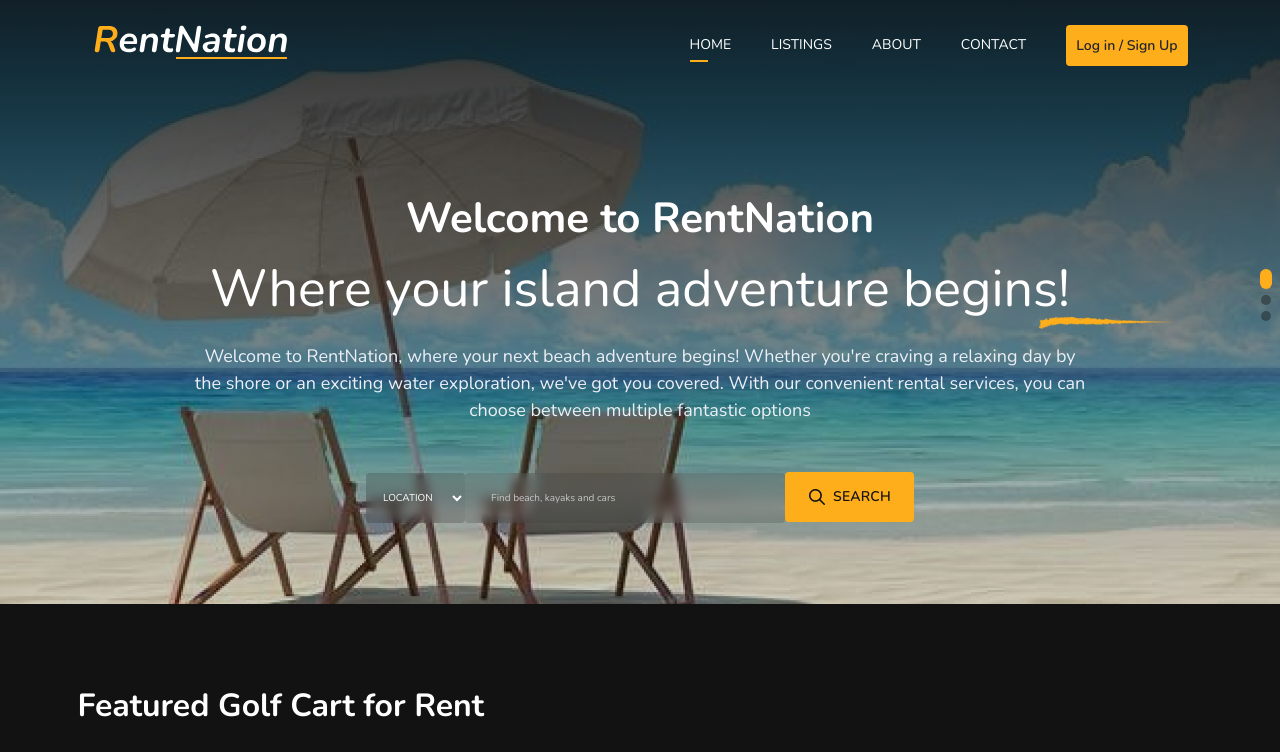
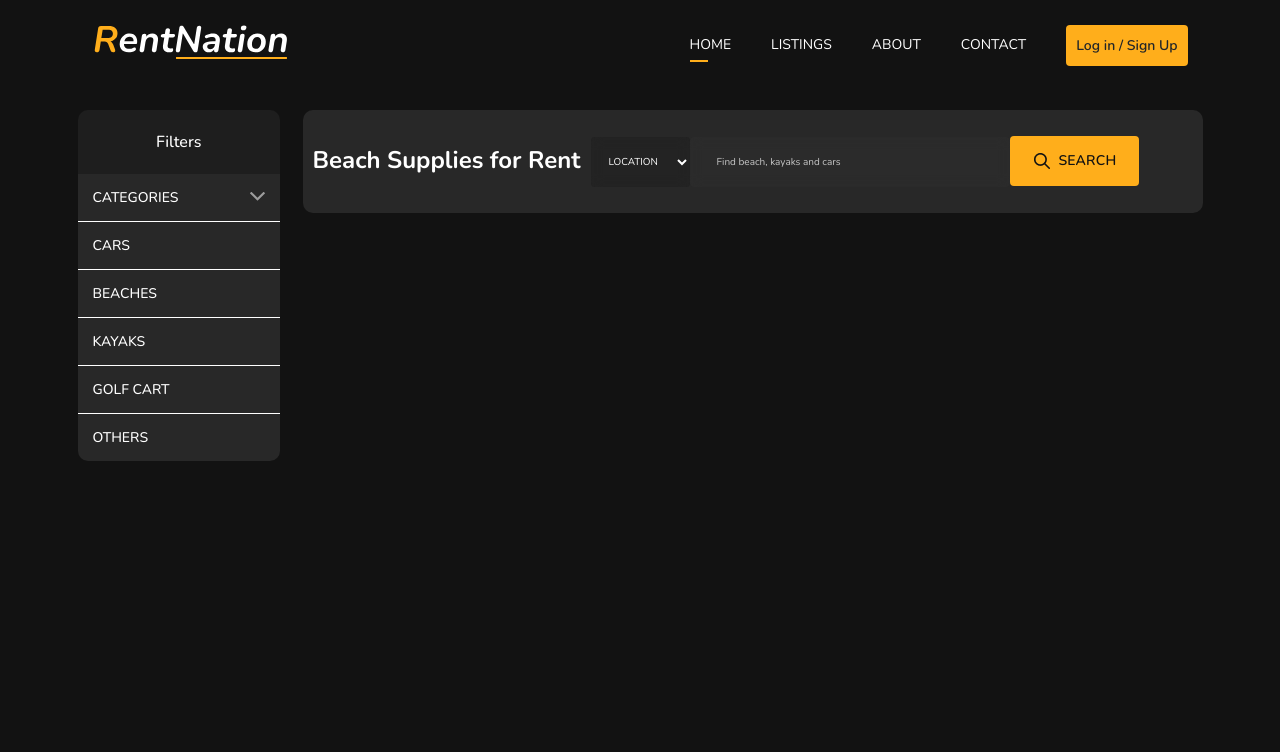
Before and after one commit to faheem4531/RentNation, a React (Create React App) app: page / in a window 1280 px wide. Shown: the top 752 px of the page. Built offline with nearby package versions, Linux system fonts and the light colour scheme.

Commit message:
build listing compnents and structure

```diff
--- a/src/App.js
+++ b/src/App.js
@@ -1,14 +1,15 @@
 import React from "react";
 
-import { Home } from "./pages";
+import { Home, Listing } from "./pages";
 import "bootstrap/dist/css/bootstrap.min.css";
 import styles from "./App.module.css";
-import 'bootstrap/dist/css/bootstrap.min.css';
+import "bootstrap/dist/css/bootstrap.min.css";
 
 function App() {
   return (
     <div className={styles.app}>
-      <Home />
+      {/* <Home /> */}
+      <Listing />
     </div>
   );
 }
--- a/src/App.module.css
+++ b/src/App.module.css
@@ -6,6 +6,7 @@
   padding: 0px;
   margin: 0px;
   height: 100vh;
+  background-color: var(--bg-dark-color);
 }
 
 /* COLORS */
--- a/src/components/inputs/HeroInput.js
+++ b/src/components/inputs/HeroInput.js
@@ -5,7 +5,6 @@ import seacrhIcon from "../../images/homepage/searchIcon.png";
 const HeroInput = () => {
   return (
     <div>
-      <div className="d-flex justify-content-center">
       <div className=" w-auto">
         <select
           className={styles.heroInputDrop}
@@ -29,7 +28,6 @@ const HeroInput = () => {
         </button>
       </div>
     </div>
-    </div>
   );
 };
 
--- a/src/components/inputs/HeroInput.module.css
+++ b/src/components/inputs/HeroInput.module.css
@@ -35,6 +35,7 @@
     align-items: center;
     gap: 9.149px;
     background: var(--bg-grey3-color);
+    color: var(--white-color);
 }
 
 .heroInput:focus {
--- a/src/index.css
+++ b/src/index.css
@@ -5,7 +5,6 @@ body {
     sans-serif;
   -webkit-font-smoothing: antialiased;
   -moz-osx-font-smoothing: grayscale;
-
 }
 
 code {
--- /dev/null
+++ b/src/pages/Listing.js
@@ -0,0 +1,49 @@
+import React from "react";
+import styles from "../styles/Listing.module.css";
+import btnArrow from "../images/homepage/svgs/footerDropArrow.svg";
+import { Header, Footer } from "../components";
+import HeroInput from "../components/inputs/HeroInput";
+
+const Listing = () => {
+  return (
+    <div>
+      <Header />
+      <div className="container">
+        <div className={styles.listingMain}>
+          <div className={styles.listingFilter}>
+            <div className={styles.listingFilterMain}>
+              <div className={styles.filter}>Filters</div>
+              <div className={styles.filterBtnMain}>
+                <button className={styles.filterBtn}>CATEGORIES</button>
+                <div className={styles.filterBtnArow}>
+                  <img src={btnArrow} alt="" />
+                </div>
+              </div>
+              <div className={styles.filterList}>
+                <ul className="">
+                  <li>CARS</li>
+                  <li>BEACHES</li>
+                  <li>KAYAKS</li>
+                  <li>GOLF CART</li>
+                  <li>OTHERS</li>
+                </ul>
+              </div>
+            </div>
+          </div>
+          <div className={styles.listingInputHeaderMain}>
+            <div className={styles.listingInputHeader}>
+              <div className={styles.listingHeaderHeading}>
+                Beach Supplies for Rent
+              </div>
+              <div className={styles.listingInput}>
+                <HeroInput />
+              </div>
+            </div>
+          </div>
+        </div>
+      </div>
+    </div>
+  );
+};
+
+export default Listing;
--- a/src/pages/index.js
+++ b/src/pages/index.js
@@ -1,3 +1,4 @@
 import Home from "./Home";
+import Listing from "./Listing";
 
-export { Home };
+export { Home, Listing };
--- /dev/null
+++ b/src/styles/Listing.module.css
@@ -0,0 +1,78 @@
+.listingMain{
+    margin-top: 110px;
+    display: flex;
+    justify-content: space-between;
+}
+
+.listingFilter{
+    width: 18%;
+}
+
+.listingInputHeaderMain{
+    width: 80%;
+}
+
+.listingInputHeader{
+    display: flex;
+    background-color:  var(--bg-grey-color);
+    padding: 26px 10px;
+    border-radius: 10px;
+}
+
+.filter{
+    background-color: #1E1E1E;
+    text-align: center;
+    color: var(  --white-color);
+    font-weight: 500;
+    line-height: 23px;
+    font-size: 16px;
+    padding: 21px 0px 20px 0px;
+    border-top-left-radius: 10px;
+    border-top-right-radius: 10px;
+}
+
+.filterList ul{
+    padding-left: 0px !important;
+}
+
+.filterBtn{
+    border: 0px;
+    text-align: left;
+}
+
+.filterBtnMain{
+    position: relative;
+}
+
+.filterBtnArow{
+    position: absolute;
+    top: 15px;
+    right: 15px;
+}
+.filterList ul li, .filterBtn{
+    color: var(--white-color);
+    font-size: 14px;
+    font-weight: 500;
+    line-height: 23px;
+    list-style: none;
+    padding: 12px 15px;
+    border-bottom: 1px solid var(--white-color);
+    background-color: var(--bg-grey-color);
+    width: 100%;
+}
+
+.filterList ul li:last-child {
+    border-bottom: 0px;
+    border-bottom-left-radius: 10px;
+    border-bottom-right-radius: 10px;
+}
+
+.listingHeaderHeading{
+    color: #FFF;
+    font-size: 24px;
+    font-family: Nunito;
+    font-style: normal;
+    font-weight: 700;
+    line-height: 48px;
+    margin-right: 11px;
+}
```
Lines whose indentation alone changed are shown as unchanged.
